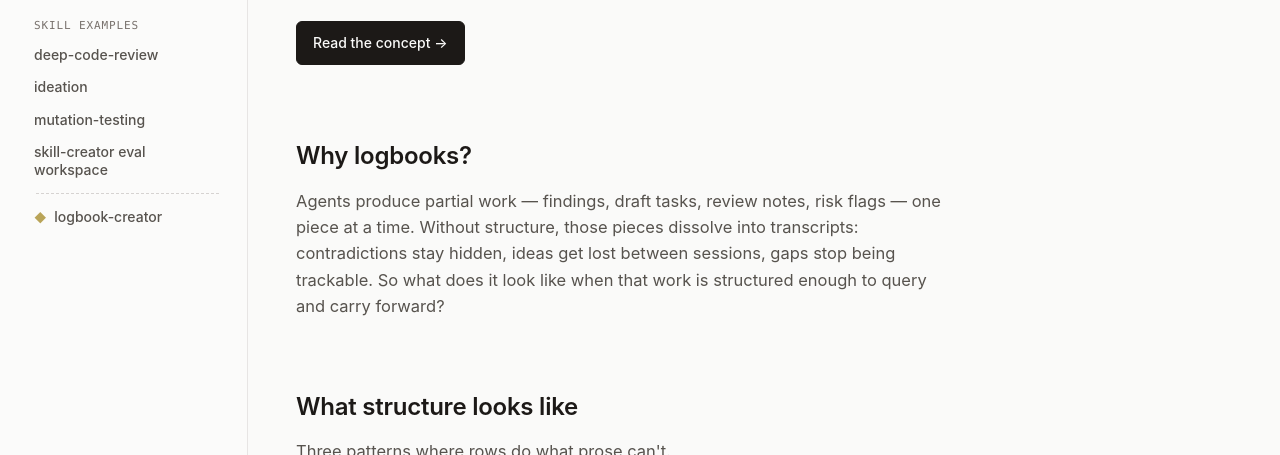
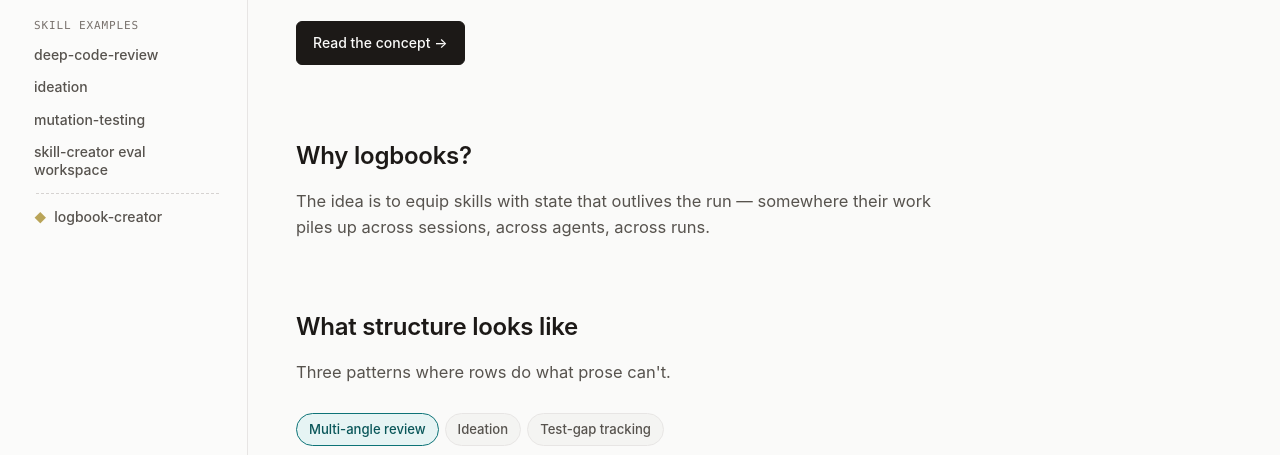
Before and after one commit to agentlogbooks/agentlogbooks, a plain HTML site: page index.html in a window 1280 px wide. Shown: the part 274-729 px from the top of the page. Drawn offline with Linux system fonts and the light colour scheme.

Commit message:
copy(homepage): rewrite 'Why logbooks?' lede — state that outlives the run

```diff
--- a/index.html
+++ b/index.html
@@ -76,7 +76,7 @@
     <section class="docs-section">
       <h2>Why logbooks?</h2>
       <p class="lede">
-        Agents produce partial work — findings, draft tasks, review notes, risk flags — one piece at a time. Without structure, those pieces dissolve into transcripts: contradictions stay hidden, ideas get lost between sessions, gaps stop being trackable. So what does it look like when that work is structured enough to query and carry forward?
+        The idea is to equip skills with state that outlives the run — somewhere their work piles up across sessions, across agents, across runs.
       </p>
     </section>
 
```
